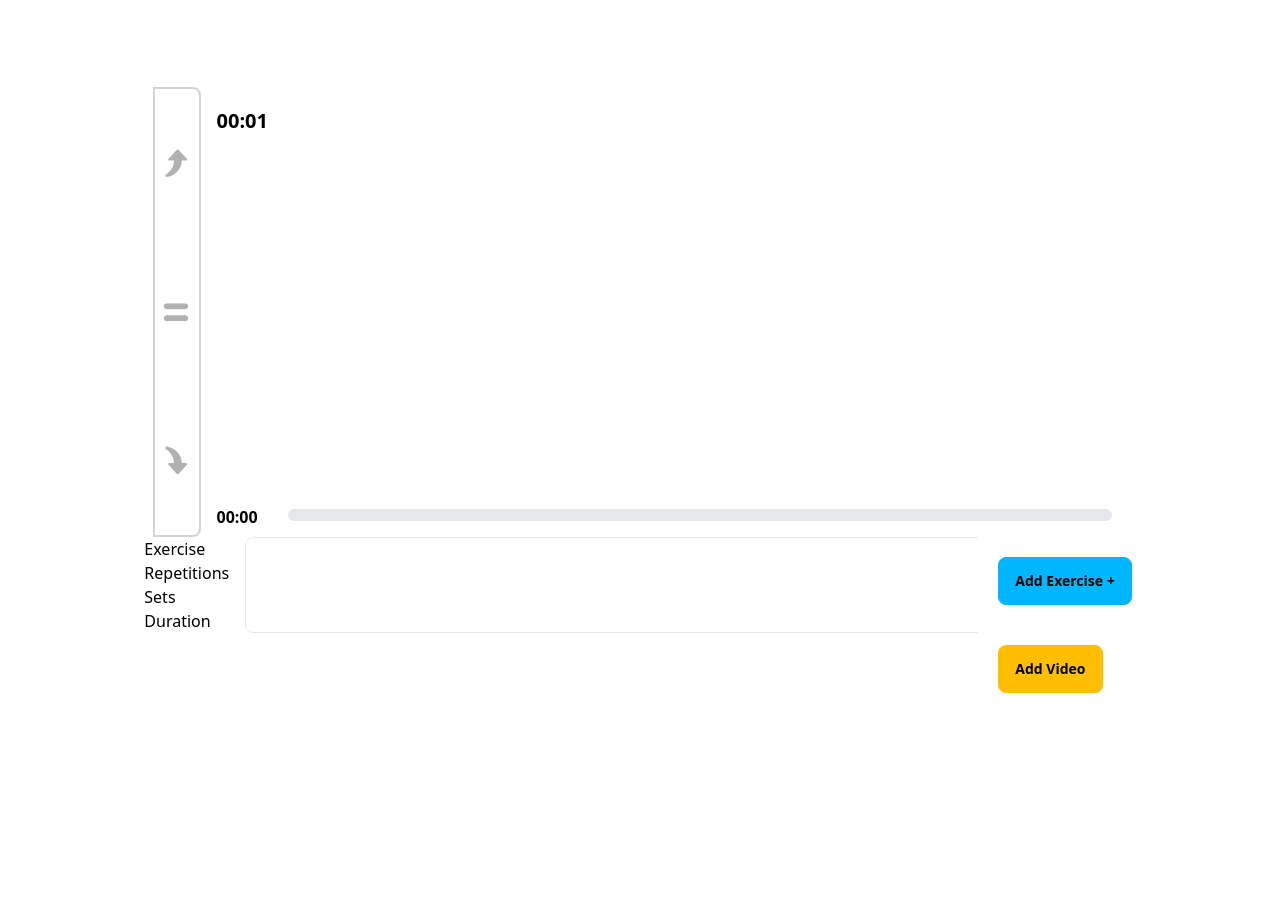
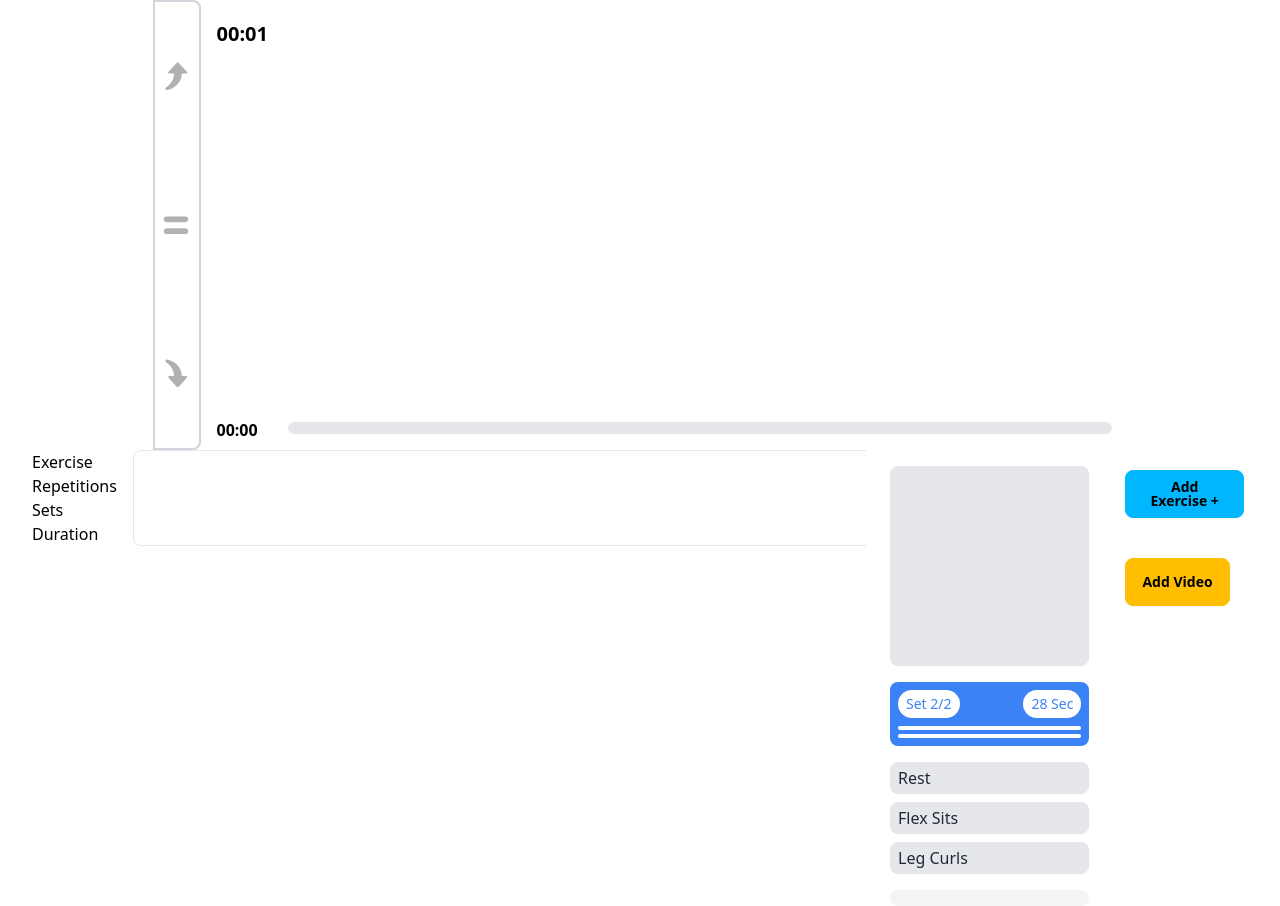
Before and after one commit to screenl/fitext-video-editor, a Next.js app: page / in a window 1280 px wide. Before the commit the page ends 800 px from the top, so only its background shows below. Built offline with nearby package versions, Linux system fonts and the light colour scheme.

Commit message:
Added to page

```diff
--- /dev/null
+++ b/src/Components/PortraitView.tsx
@@ -0,0 +1,44 @@
+import React from "react";
+
+const PortraitView: React.FC = () => {
+  return (
+    <div className="ml-2 h-[450px] w-[250px] rounded-lg bg-white p-4">
+      {/* 竖屏上半部分留出空白放视频 */}
+      <div className="mb-4 h-[200px] rounded-lg bg-gray-200"></div>
+      {/* 大的bubble */}
+      <div className="mb-4 rounded-lg bg-blue-500 p-2 text-white">
+        {/* 两个平行的小bubble */}
+        <div className="mb-2 flex justify-between">
+          <span className="rounded-full bg-white px-2 py-1 text-sm text-blue-500">
+            Set 2/2
+          </span>
+          <span className="rounded-full bg-white px-2 py-1 text-sm text-blue-500">
+            28 Sec
+          </span>
+        </div>
+        {/* 两个进度条 */}
+        <div className="mb-1 h-1 rounded-full bg-white"></div>
+        <div className="h-1 rounded-full bg-white"></div>
+      </div>
+      {/* 三个从上到下的小bubble */}
+      <div className="mb-2 rounded-lg bg-gray-200 px-2 py-1 text-gray-800">
+        Rest
+      </div>
+      <div className="mb-2 rounded-lg bg-gray-200 px-2 py-1 text-gray-800">
+        Flex Sits
+      </div>
+      <div className="mb-4 rounded-lg bg-gray-200 px-2 py-1 text-gray-800">
+        Leg Curls
+      </div>
+      {/* 竖屏最下面的长条 */}
+      <div className="flex items-center justify-between rounded-lg bg-gray-100 p-2">
+        <i className="fas fa-map-marker-alt text-gray-500"></i>
+        <i className="fas fa-chevron-left text-gray-500"></i>
+        <i className="fas fa-pause text-gray-500"></i>
+        <i className="fas fa-chevron-right text-gray-500"></i>
+      </div>
+    </div>
+  );
+};
+
+export default PortraitView;
--- a/src/app/page.tsx
+++ b/src/app/page.tsx
@@ -6,23 +6,47 @@ import React, { useState } from "react";
 import TimeLine from "~/Components/TimeLine";
 import VideoUploadButton from "~/Components/VideoUploadButton";
 import AddExerciseButton from "~/Components/AddExerciseButton";
+import PortraitView from "~/Components/PortraitView";
 
 interface MobilePreviewProps {
-  videoUrl: string | null,
-  setvs: (value: (((prevState: { workout_desc: string; progress: number; playing: boolean; time: number }) => {
+  videoUrl: string | null;
+  setvs: (
+    value:
+      | ((prevState: {
+          workout_desc: string;
+          progress: number;
+          playing: boolean;
+          time: number;
+        }) => {
+          workout_desc: string;
+          progress: number;
+          playing: boolean;
+          time: number;
+        })
+      | {
+          workout_desc: string;
+          progress: number;
+          playing: boolean;
+          time: number;
+        },
+  ) => void;
+  vs: {
     workout_desc: string;
     progress: number;
     playing: boolean;
-    time: number
-  }) | { workout_desc: string; progress: number; playing: boolean; time: number })) => void,
-  vs: { workout_desc: string; progress: number; playing: boolean; time: number }
+    time: number;
+  };
 }
 
-const MobilePreview: React.FC<MobilePreviewProps> = ({videoUrl, setvs, vs}) => {
+const MobilePreview: React.FC<MobilePreviewProps> = ({
+  videoUrl,
+  setvs,
+  vs,
+}) => {
   return (
-      <div className="aspect-video h-[450px] w-[300px]">
-        {player(vs, setvs, videoUrl)}
-      </div>
+    <div className="aspect-video h-[450px] w-[300px]">
+      {player(vs, setvs, videoUrl)}
+    </div>
   );
 };
 
@@ -35,17 +59,36 @@ export default function HomePage() {
   });
   const [videoUrl, setVideoUrl] = useState<string | null>(null);
 
-  const [exercises, setExercisesState] = useState<Array<
-      {name: string, reps: number, sets: number, time: number, size: number}>>([]);
+  const [exercises, setExercisesState] = useState<
+    Array<{
+      name: string;
+      reps: number;
+      sets: number;
+      time: number;
+      size: number;
+    }>
+  >([]);
 
   const addExercise = () => {
-      if(exercises.length == 0) {
-          setExercisesState([...exercises, { name: 'jogging', reps: 0, sets: 0, time: 0, size: 100}]);
-          return;
-      }
+    if (exercises.length == 0) {
+      setExercisesState([
+        ...exercises,
+        { name: "jogging", reps: 0, sets: 0, time: 0, size: 100 },
+      ]);
+      return;
+    }
 
-      exercises[exercises.length-1]!.size /= 2;
-      setExercisesState([...exercises, { name: 'jogging', reps: 0, sets: 0, time: 0, size: exercises[exercises.length-1]!.size}]);
+    exercises[exercises.length - 1]!.size /= 2;
+    setExercisesState([
+      ...exercises,
+      {
+        name: "jogging",
+        reps: 0,
+        sets: 0,
+        time: 0,
+        size: exercises[exercises.length - 1]!.size,
+      },
+    ]);
   };
 
   const [width, setWidth] = useState(200);
@@ -64,13 +107,19 @@ export default function HomePage() {
 
         <div className="flex flex-row ">
           <div className="w-[850px]">
-              <TimeLine exercises={exercises} setExercisesState={setExercisesState} width={width} setWidth={setWidth}/>
+            <TimeLine
+              exercises={exercises}
+              setExercisesState={setExercisesState}
+              width={width}
+              setWidth={setWidth}
+            />
           </div>
 
+          <PortraitView />
           {/*  TODO: max-height */}
           <div className="flex flex-col overflow-hidden bg-white">
-              <AddExerciseButton addExercise={addExercise}/>
-              <VideoUploadButton onVideoUpload={setVideoUrl}/>
+            <AddExerciseButton addExercise={addExercise} />
+            <VideoUploadButton onVideoUpload={setVideoUrl} />
           </div>
         </div>
       </div>
```
